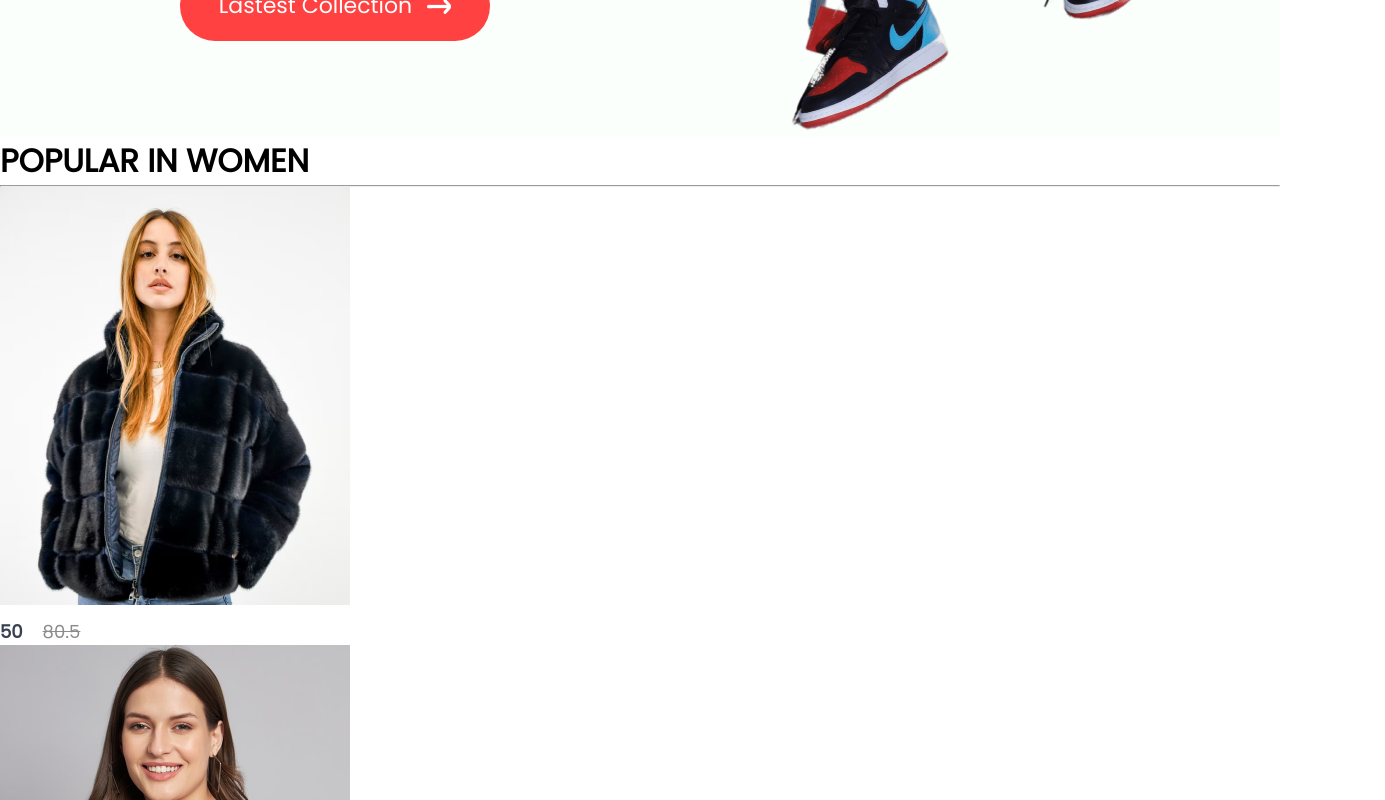
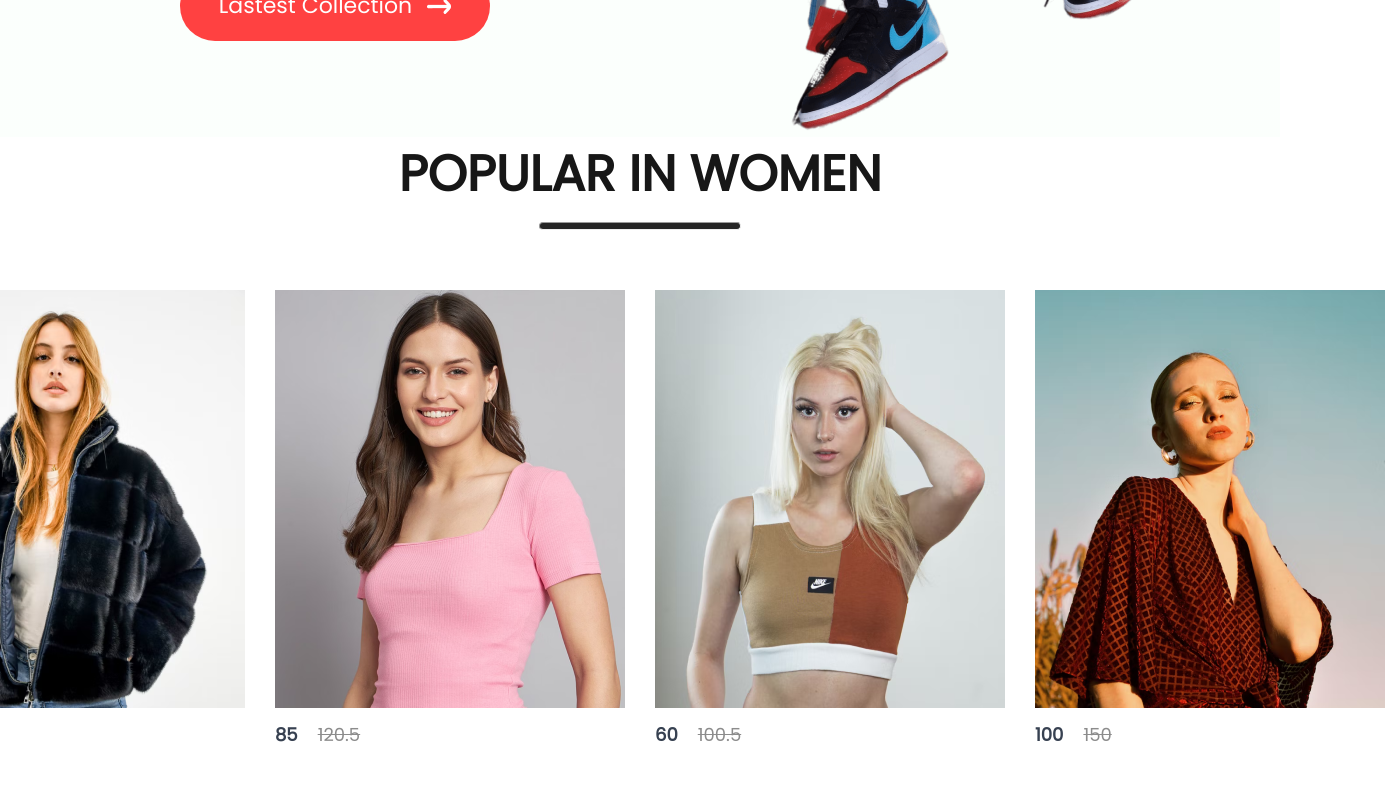
Before and after one commit to tajemouti/e-commerce, a React (Create React App) app: page / in a window 1280 px wide. Shown: the part 760-1560 px from the top of the page, 1385 px wide, since content can reach past the window. Built offline with nearby package versions, Linux system fonts and the light colour scheme.

Commit message:
Style the popular component

```diff
--- a/src/components/Popular/popular.css
+++ b/src/components/Popular/popular.css
@@ -0,0 +1,26 @@
+.popular {
+    display: flex;
+    flex-direction: column;
+    align-items: center;
+    gap: 10px;
+    height: 90vh;
+}
+
+.popular h1 {
+    color: #171717;
+    font-size: 50px;
+    font-weight: 600;
+}
+
+.popular hr {
+    width: 200px;
+    height: 6px;
+    border-radius: 10px;
+    background: #252525;
+}
+
+.popular-item {
+    margin-top: 50px;
+    display: flex;
+    gap: 30px;
+}
```
